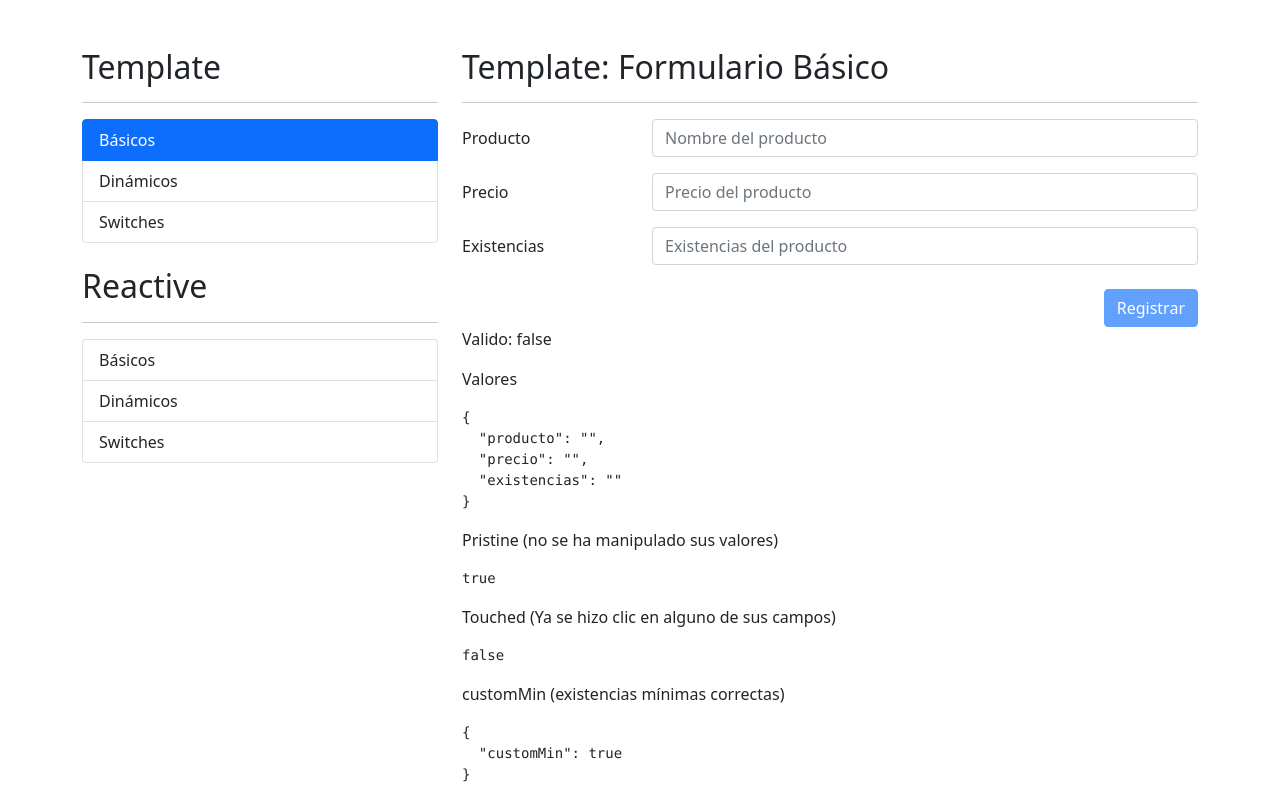
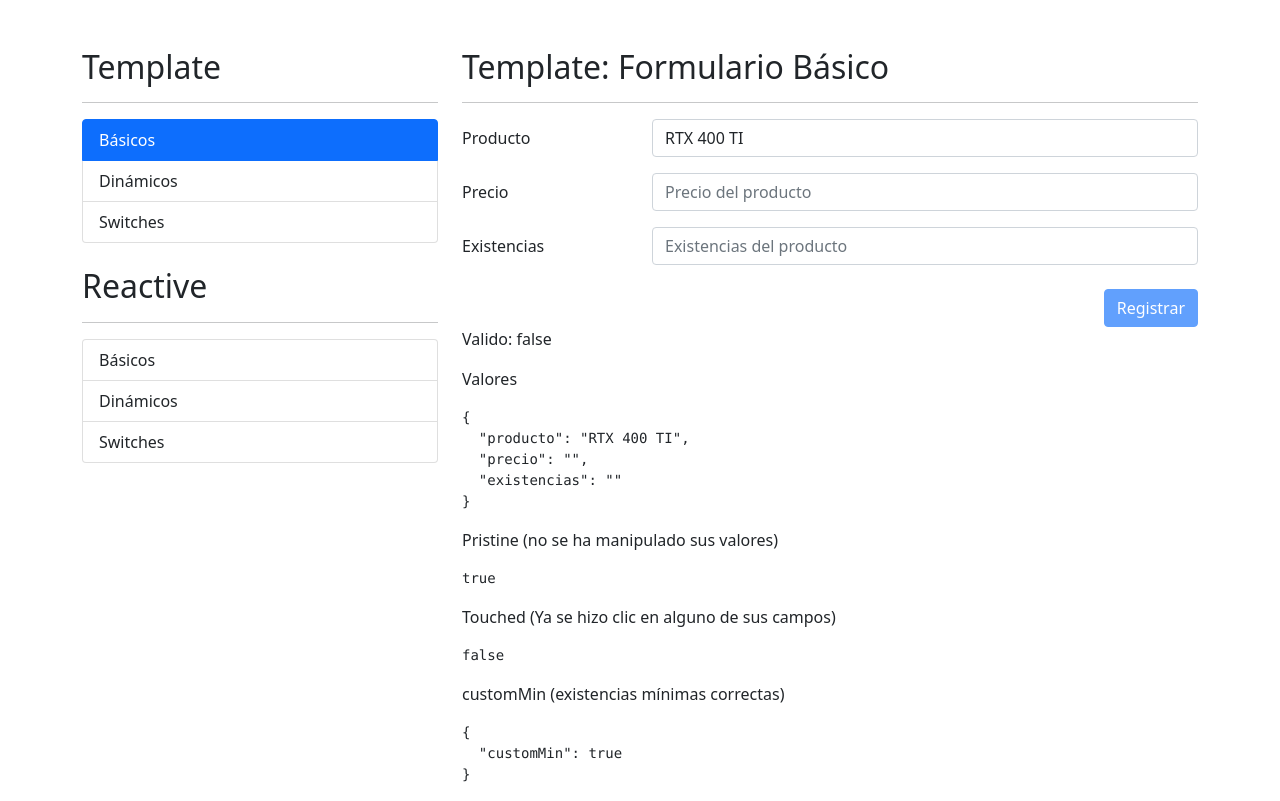
Before and after one commit to alexglzrys/angular-formularios, an Angular app: page /template/basicos in a window 1280 px wide. Built offline with nearby package versions, Linux system fonts and the light colour scheme.

Commit message:
limpiar formulario basado en template

```diff
--- a/src/app/template/components/basicos/basicos.component.html
+++ b/src/app/template/components/basicos/basicos.component.html
@@ -15,7 +15,7 @@
         <div class="col-sm-9">
           <!-- ngModel: especifica que este campo formará parte de este formulario basado en Template
           name: su valor será considerado como la propiedad del modelo asociado a este campo -->
-          <input type="text" class="form-control" name="producto" id="producto" ngModel placeholder="Nombre del producto" minlength="3">
+          <input type="text" class="form-control" name="producto" id="producto" [(ngModel)]="modelInit.producto" placeholder="Nombre del producto" minlength="3">
           <!-- Los mensajes de validación se deberían mostrar una vez que se detecte que el valor es inválido y que se haya tacado el formulario -->
           <span class="form-text text-danger" *ngIf="productoValido()">Debe ser de al menos 3 caracteres</span>
         </div>
--- a/src/app/template/components/basicos/basicos.component.ts
+++ b/src/app/template/components/basicos/basicos.component.ts
@@ -12,6 +12,15 @@ export class BasicosComponent implements OnInit {
   // Guardar una referencia de mi control de formulario, en esta la clase del componente.
   // De esta forma puedo traer cierta lógica usada en la vista y manejarla desde algún método de esta clase
   @ViewChild('miFormularioBasico', {static: false}) miFormulario!: NgForm
+
+  // Si se desea que el formulario inicie con algunos valores por defecto, se require establecer un modelo con valores iniciales
+  // y proceder a vincularlo como valor del ngModel de cada campo
+  // [(ngModel)]="modelInit.producto"
+  modelInit = {
+    producto: 'RTX 400 TI',
+    precio: 19500,
+    existencias: 5
+  }
 
   constructor() { }
 
@@ -51,6 +60,15 @@ export class BasicosComponent implements OnInit {
     // No se requiere prevenir el comportamiento por defecto, ya que al importar el módulo FormsModulo, automáticamente angular gestiona el comportamiento
     console.log(this.miFormulario)
     console.log(this.miFormulario.value)
+
+    // Resetear formulario
+    // this.miFormulario.resetForm()
+
+    // Resetear formulario con valores por defecto
+    this.miFormulario.resetForm({
+      existencias: 0,
+      precio: 0
+    })
   }
 
 }
```
